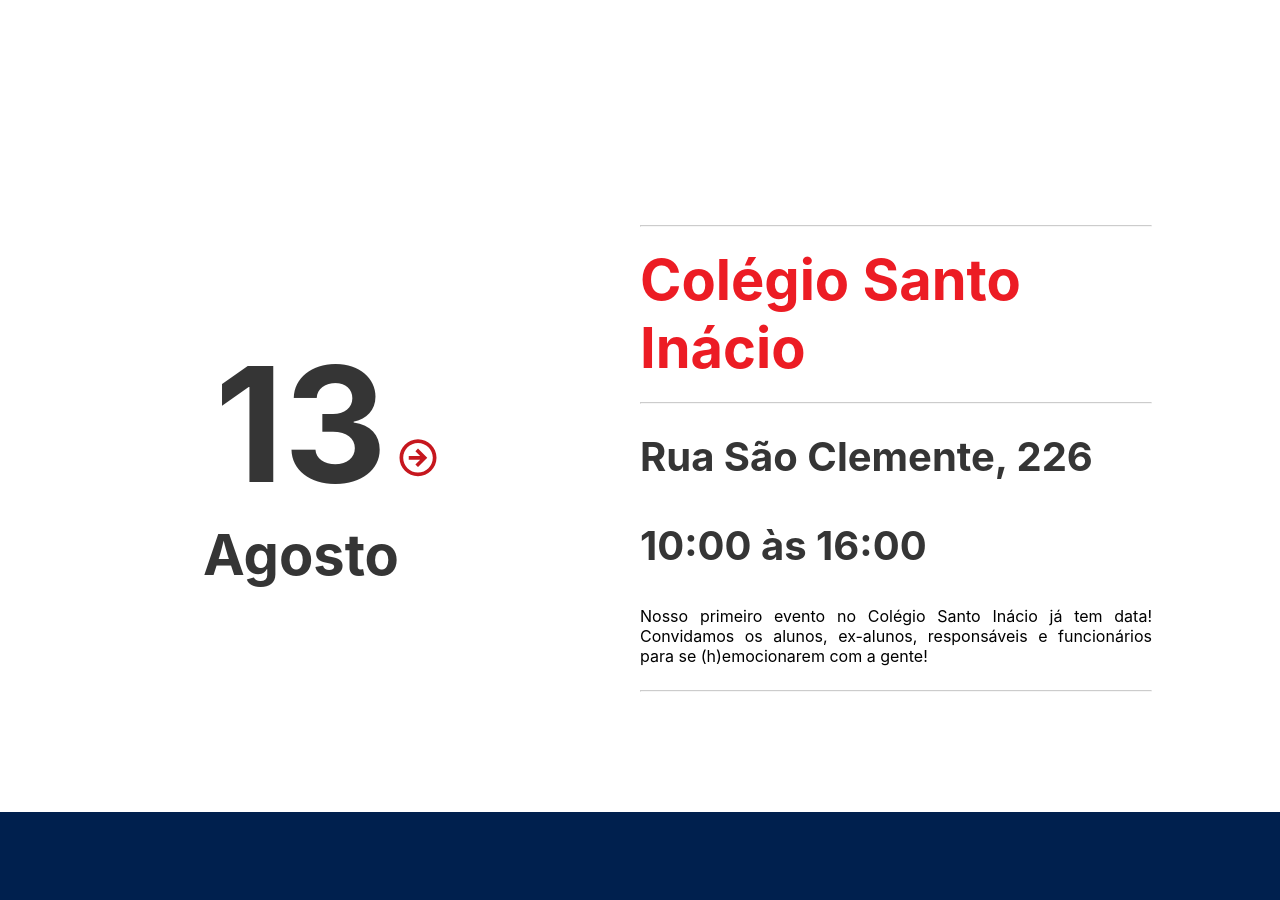
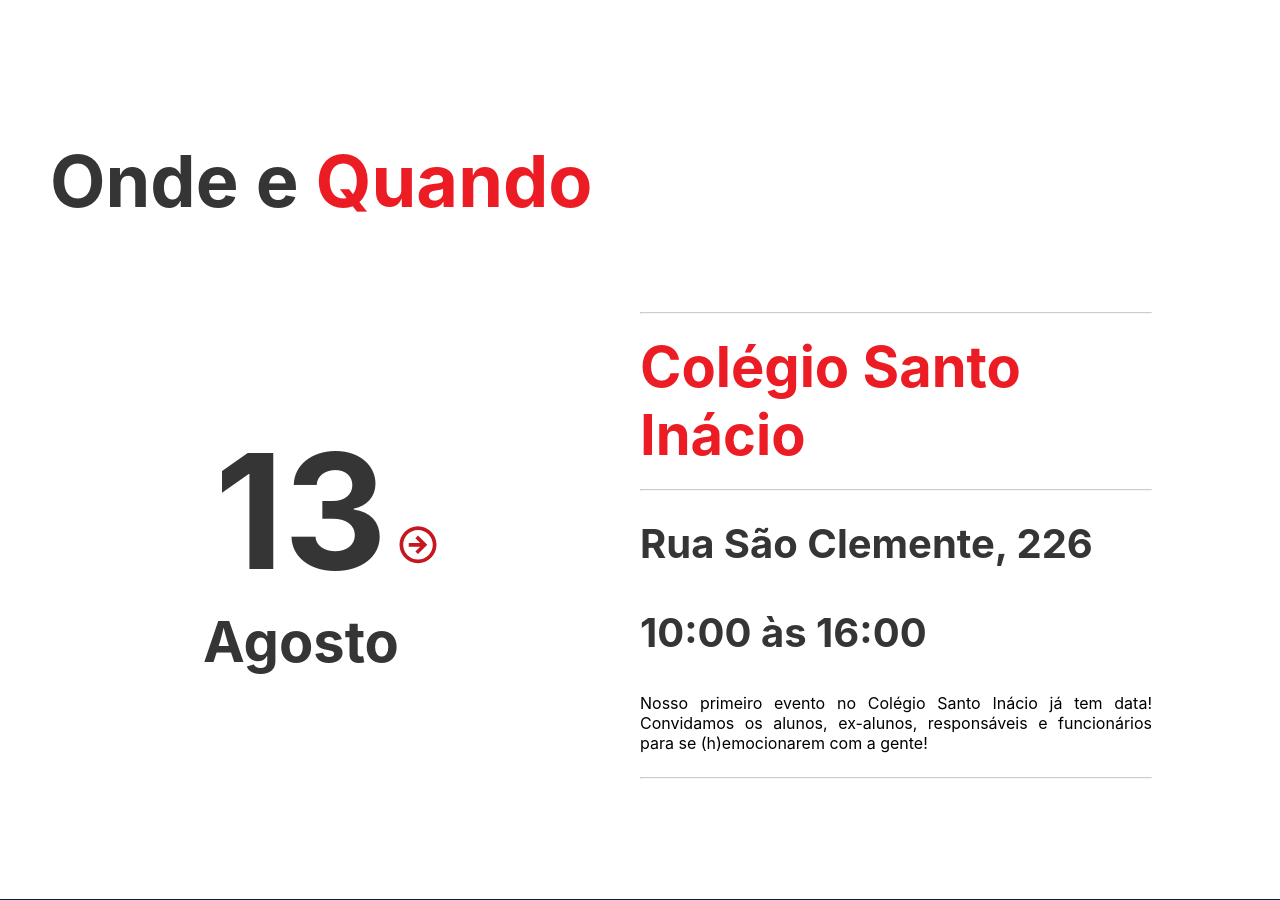
Before and after one commit to Hemocione/hemocione-frontend, a Next.js app: page / in a window 1280 px wide. Shown: the part 1800-2700 px from the top of the page. Built offline with nearby package versions, Linux system fonts and the light colour scheme.

Commit message:
fix title

```diff
--- a/components/WhereAndWhen/WhereAndWhen.jsx
+++ b/components/WhereAndWhen/WhereAndWhen.jsx
@@ -25,7 +25,7 @@
 
   return (
     <div className={styles.whereContainer}>
-      <h2 className={styles.title}>{/* Onde e<a className={styles.red}>{' Quando'}</a> */}</h2>
+      <h2 className={styles.title}>Onde e<span className={styles.red}>{' Quando'}</span></h2>
       <div className={styles.contentContainer}>
         <div className={styles.eventControlContainer}>
           {eventIndex === 0 ? null : (
```
